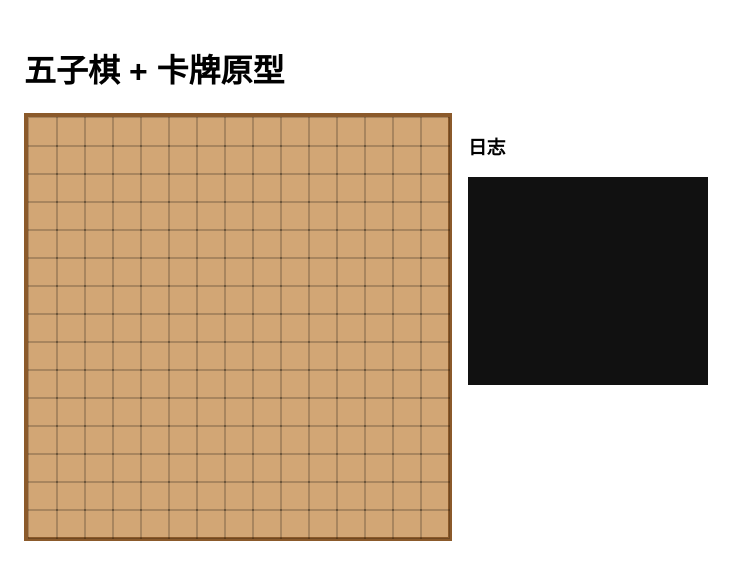
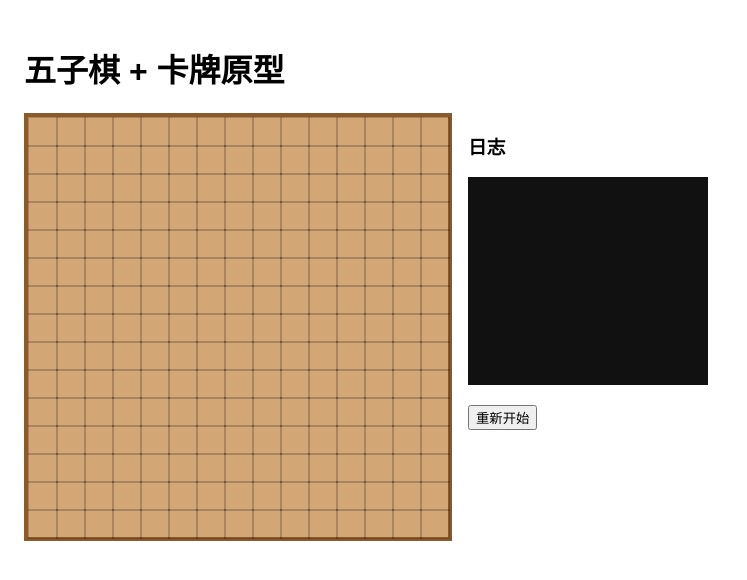
Before and after one commit to wjing-zz/SkillGolang, a Vue app: page / in a window 1280 px wide. Shown: the top 580 px of the page, without its empty margins (0-747 px from the left). Built offline with nearby package versions, Linux system fonts and the light colour scheme.

Commit message:
add restart button

```diff
--- a/src/App.vue
+++ b/src/App.vue
@@ -13,6 +13,7 @@
           <div v-for="(line, i) in logs" :key="i">{{ line }}</div>
         </div>
         <div v-if="winner" class="winner">🎉 {{ winner }} 获胜！</div>
+        <button style="margin-top: 20px;" @click="restartGame" class="restart-btn">重新开始</button>
       </aside>
     </div>
   </div>
@@ -132,6 +133,16 @@ function findAiMove(): { x: number; y: number } | null {
   if (empties.length === 0) return null
   return empties[Math.floor(Math.random() * empties.length)]
 }
+function initBoard() {
+  board.value = Array.from({ length: boardSize }, () => Array(boardSize).fill(0))
+}
+function restartGame() {
+  initBoard()
+  turn.value = 1
+  logs.value = []
+  winner.value = null
+  log('新的一局开始！')
+}
 </script>
 
 <style scoped>
```
